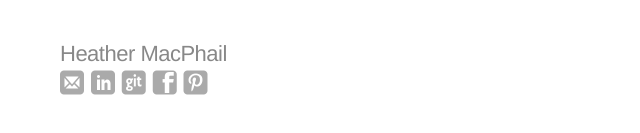
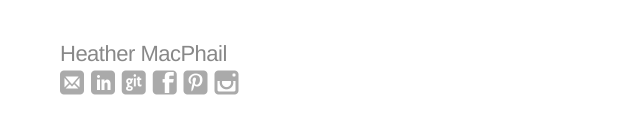
Before and after one commit to hmacphail/code-samples, a plain HTML site: page index.html in a window 1280 px wide. Shown: the part 623-756 px from the top of the page, 0-640 px from the left. Drawn offline with Linux system fonts and the light colour scheme.

Commit message:
Add instagram to social links

```diff
--- a/index.html
+++ b/index.html
@@ -30,6 +30,7 @@
 		<a href="https://github.com/hmacphail"><span class="icomoon i-github-5"></span></a>
 		<a href="https://www.facebook.com/hlmacphail"><span class="icomoon i-facebook-2"></span></a>
 		<a href="https://www.pinterest.com/hmacphail/"><span class="icomoon i-pinterest-2"></span></a>
+		<a href="https://www.instagram.com/hmacphail/"><span class="icomoon i-instagram"></span></a>
 	</div>
 </div>
 
--- a/style.css
+++ b/style.css
@@ -81,3 +81,6 @@ a:hover .sub-text {
 .i-pinterest-2:hover {
 	color: #d01d15;
 }
+.i-instagram:hover {
+  color: #9d7144;
+}
```
